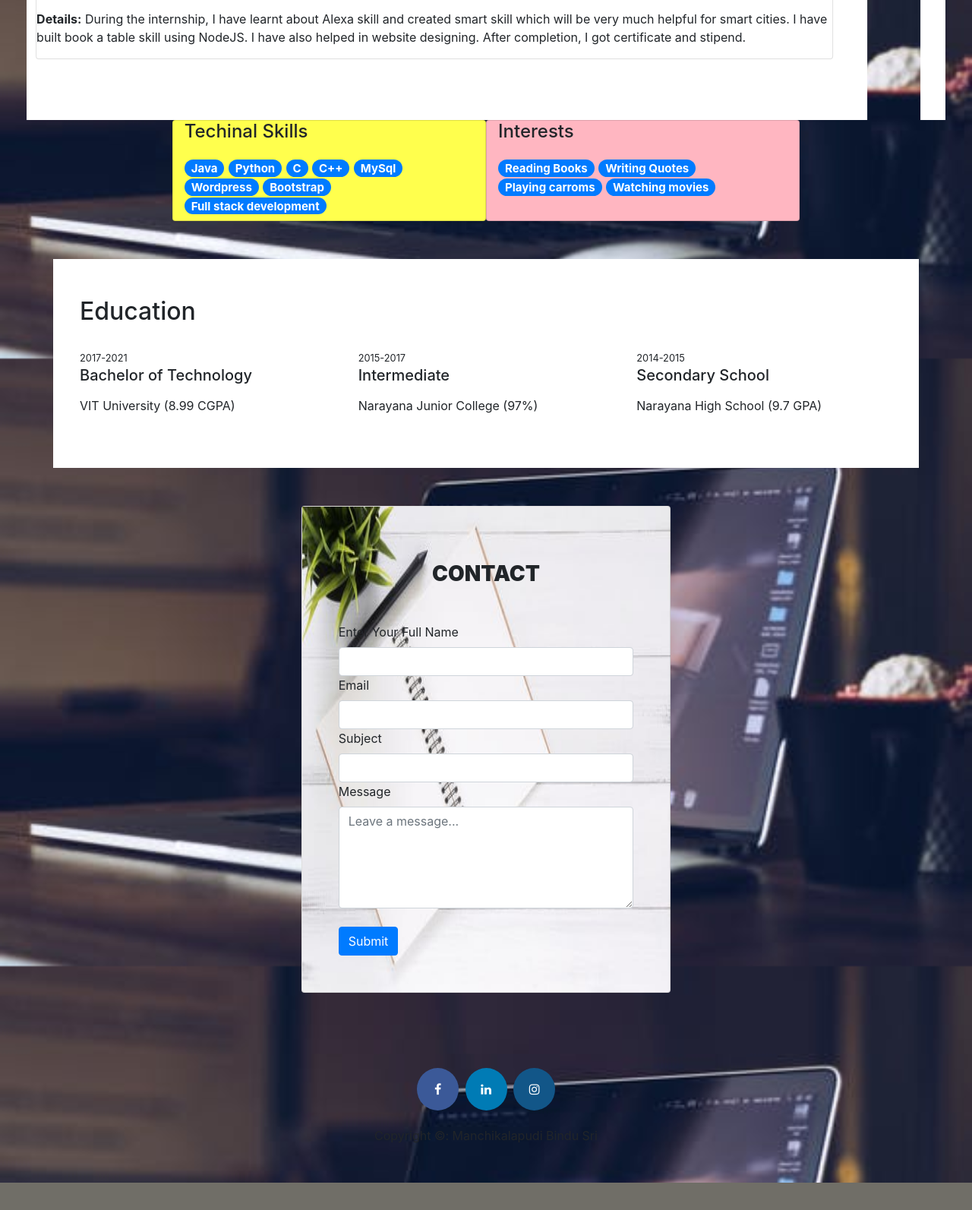
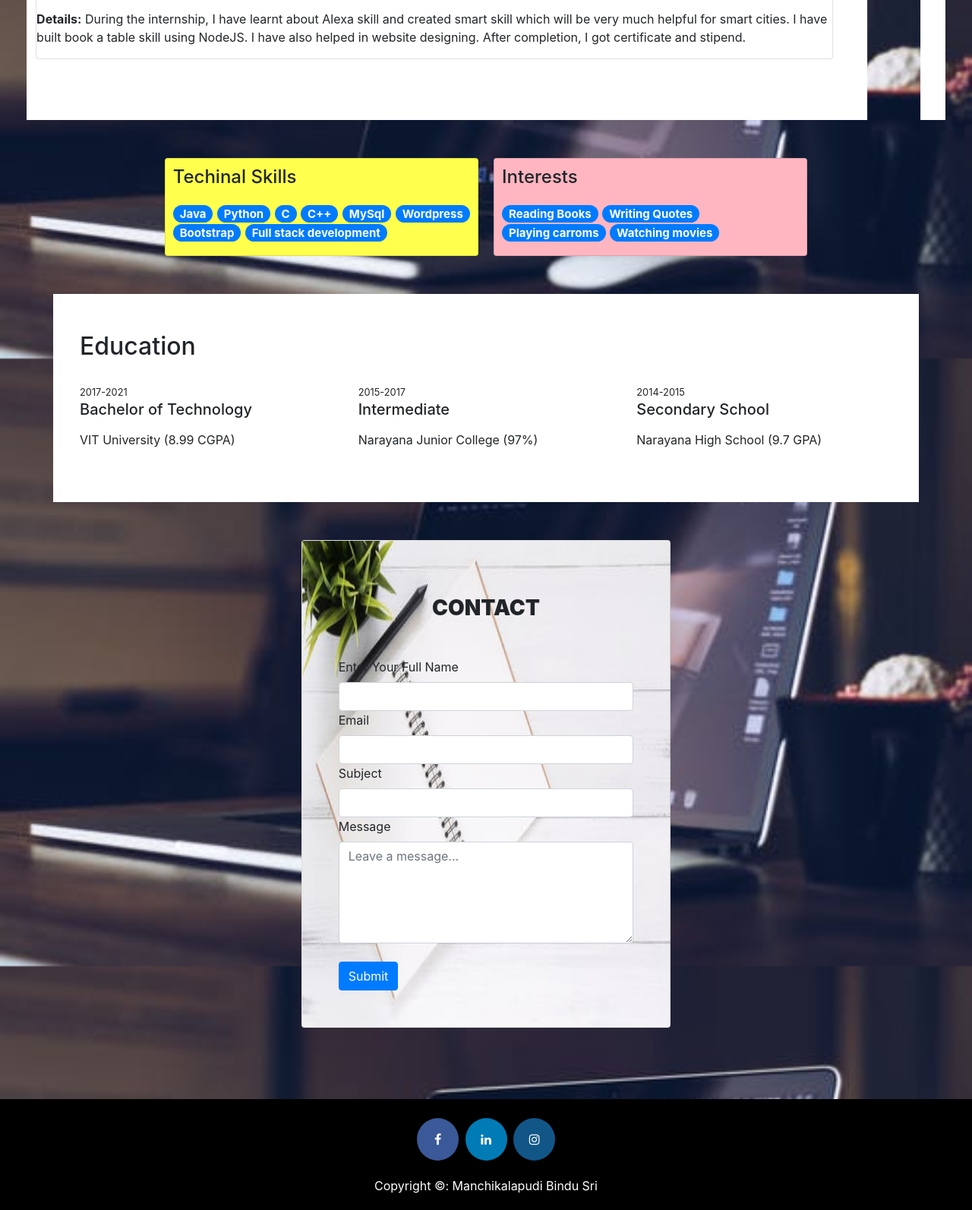
Before and after one commit to BinduSriM/BinduSri, a plain HTML site: page index.html in a window 1280 px wide. Shown: the part 1928-3521 px from the top of the page at 76% size. Before the commit the page ends 3485 px from the top, so only its background shows below. Drawn offline with nearby package versions, Linux system fonts and the light colour scheme.

Commit message:
Update mystyle.css

```diff
--- a/mystyle.css
+++ b/mystyle.css
@@ -43,9 +43,20 @@ img {
 .col{
 	margin-right: 20px;
 }
+#footer{
+	margin-left:50px;
+  margin-right:50px;
+  margin-top: 50px;
+  padding-top: 20px;
+  padding-bottom: 20px;
+	text-align: center;
+}
 footer{
-	padding:50px;
-	text-align: center;
+  background-color: black;
+}
+footer span{
+  color:white;
+  display: block;
 }
 .fa1 {
   padding: 20px;
@@ -56,7 +67,7 @@ footer{
   margin: 5px 2px;
   border-radius: 50%;
 }
-.fa:hover {
+.fa1:hover {
     opacity: 0.9;
     color: white;
 }
@@ -97,7 +108,6 @@ ul li a:hover{
 }
 span a:hover{
 	color:white;
-	font-size: 24px;
 }
 .but{
   color:white;
@@ -118,3 +128,26 @@ h5 a{
 h5 a:hover{
   color: white;
 }
+.proj a:hover{
+  opacity: 0.9;
+}
+.cont{
+  /*margin-left: 70px;
+  margin-right: 70px;*/
+  margin-top: 50px;
+  /*background-color: white;*/
+}
+.cont .card{
+  padding:10px;
+}
+@media only screen and (max-width: 600px) {
+  .cl{
+    margin-top:20px;
+    margin-left: 0px;
+  }
+}
+@media only screen and (min-width: 600px) {
+  .cl{
+    margin-left:20px;
+  }
+}
```
